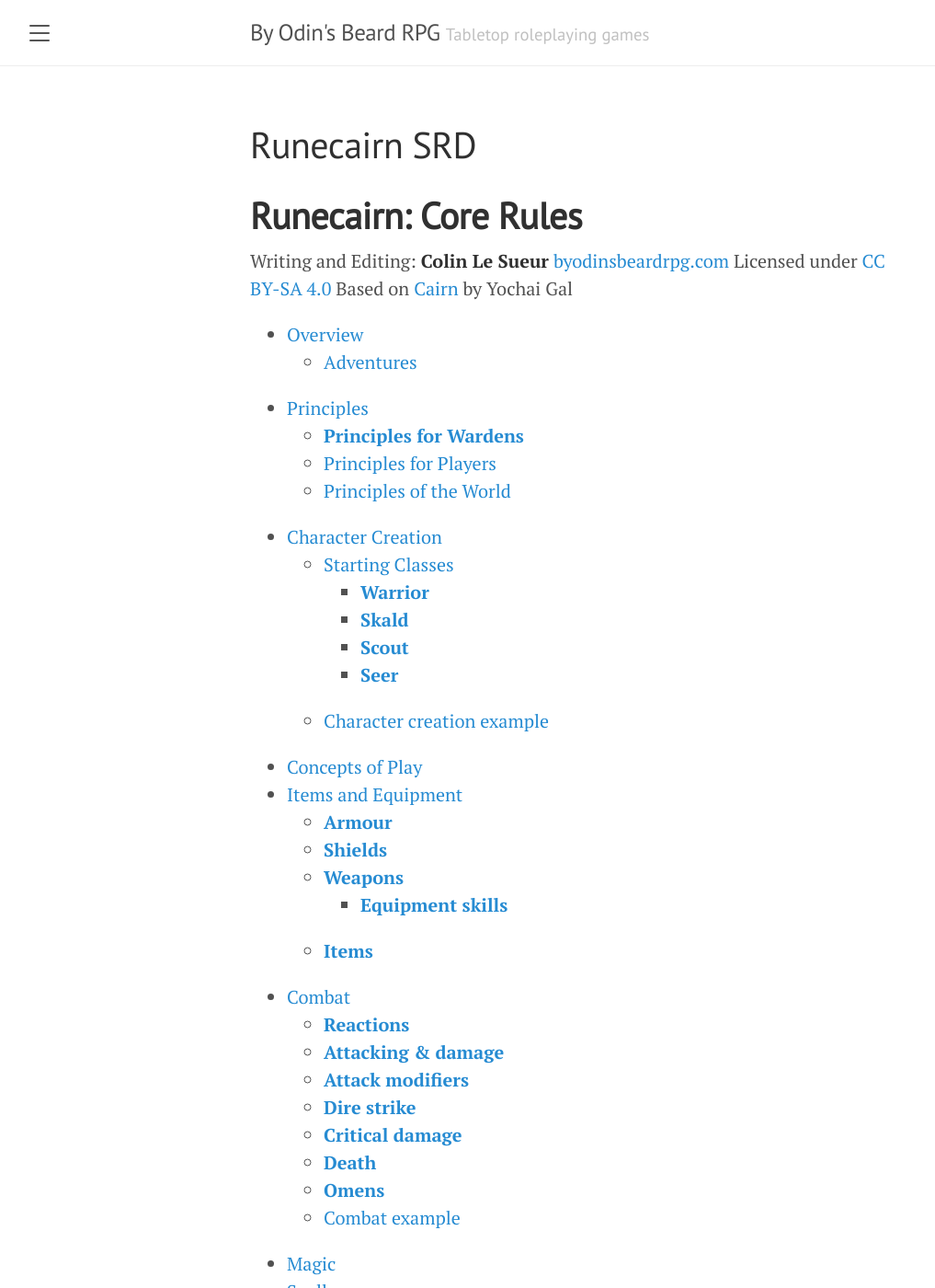
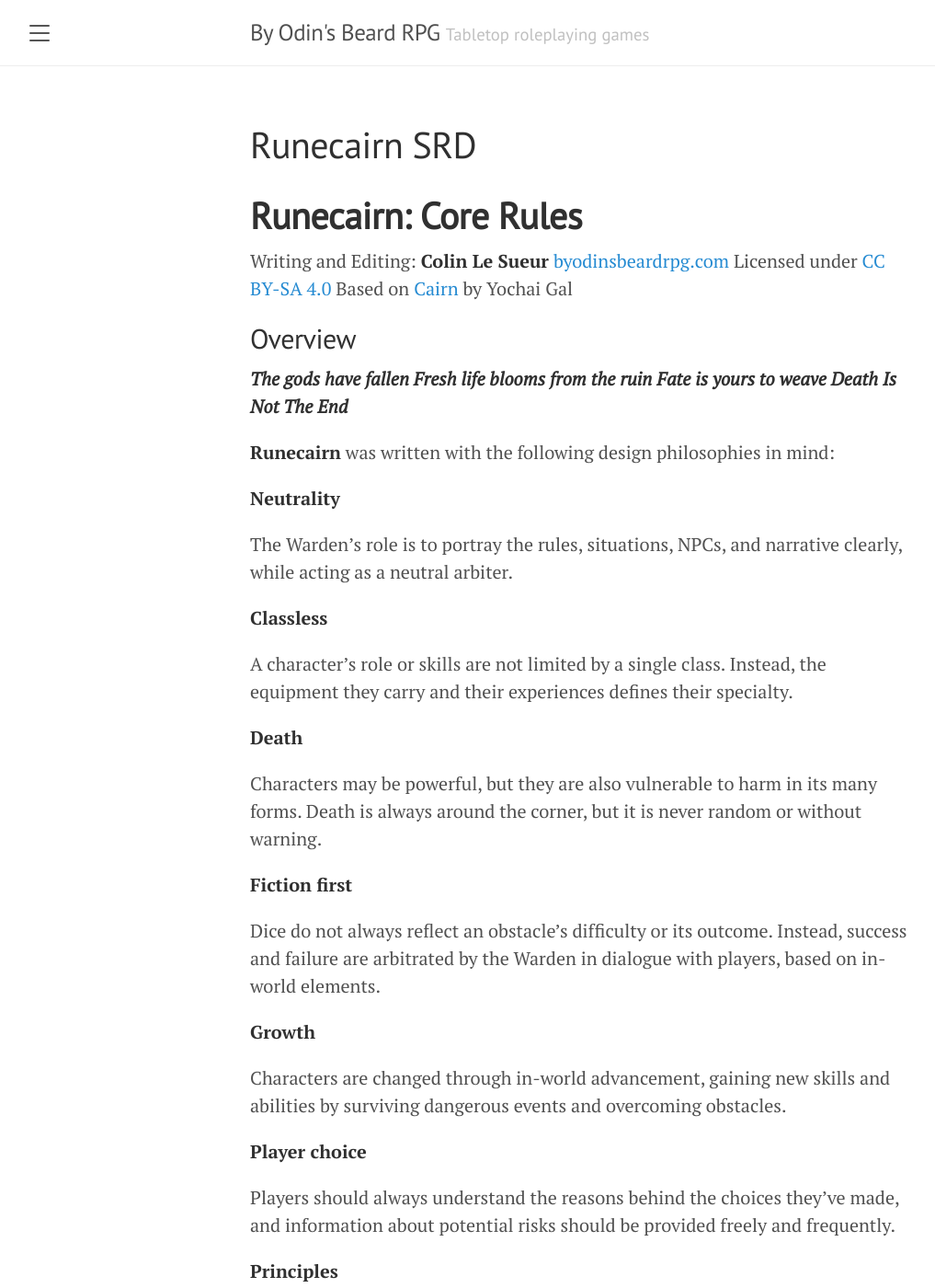
Before and after one commit to byodinsbeardrpg/byodinsbeardrpg.github.io, a Jekyll site: the page built from runecairn.md, in a window 1280 px wide and 1400 px high. Shown: the whole window at 92% size, without its empty margins (8-1025 px from the left). Built offline with Jekyll 4.4.1, drawn with Linux system fonts in a browser that asks for light colours; some of the changed text lies outside the part shown.

Commit message:
Update runecairn.md

```diff
--- a/runecairn.md
+++ b/runecairn.md
@@ -8,47 +8,6 @@ Writing and Editing: **Colin Le Sueur**
 [byodinsbeardrpg.com](byodinsbeardrpg.com)
 Licensed under [CC BY-SA 4.0](https://creativecommons.org/licenses/by-sa/4.0/)
 Based on [Cairn](https://cairnrpg.com/) by Yochai Gal
-
-  * [Overview](#overview)
-    + [Adventures](#adventures)
-  * [Principles](#principles)
-    + [**Principles for Wardens**](#--principles-for-wardens--)
-    + [Principles for Players](#principles-for-players)
-    + [Principles of the World](#principles-of-the-world)
-  * [Character Creation](#character-creation)
-    + [Starting Classes](#starting-classes)
-      - [**Warrior**](#--warrior--)
-      - [**Skald**](#--skald--)
-      - [**Scout**](#--scout--)
-      - [**Seer**](#--seer--)
-    + [Character creation example](#character-creation-example)
-  * [Concepts of Play](#concepts-of-play)
-  * [Items and Equipment](#items-and-equipment)
-    + [**Armour**](#--armour--)
-    + [**Shields**](#--shields--)
-    + [**Weapons**](#--weapons--)
-      - [**Equipment skills**](#--equipment-skills--)
-    + [**Items**](#--items--)
-  * [Combat](#combat)
-    + [**Reactions**](#--reactions--)
-    + [**Attacking & damage**](#--attacking---damage--)
-    + [**Attack modifiers**](#--attack-modifiers--)
-    + [**Dire strike**](#--dire-strike--)
-    + [**Critical damage**](#--critical-damage--)
-    + [**Death**](#--death--)
-    + [**Omens**](#--omens--)
-    + [Combat example](#combat-example)
-  * [Magic](#magic)
-  * [Spells](#spells)
-    + [Seer](#seer)
-    + [Skald](#skald)
-  * [Monsters](#monsters)
-  * [Appendix](#appendix)
-    + [**Names**](#--names--)
-      - [Male](#male)
-      - [Female](#female)
-    + [**Character Traits**](#--character-traits--)
-    + [**Icelandic Pronunciation Guide**](#--icelandic-pronunciation-guide--)
 
 ## Overview
 
```
